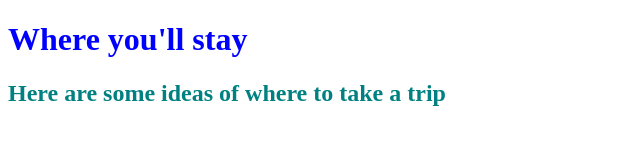
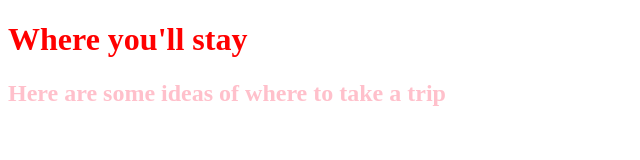
Before and after one commit to adamluchini/resort-website, a plain HTML site: page accomm.html in a window 1280 px wide. Shown: the whole page, without its empty margins (0-640 px from the left). Drawn offline with Linux system fonts and the light colour scheme.

Commit message:
Added red version for red-resort branch

```diff
--- a/accomm.html
+++ b/accomm.html
@@ -1,7 +1,7 @@
 <!DOCTYPE html>
 <html>
   <head>
-    <link href="css/blue.css" rel="stylesheet" type="text/css">
+    <link href="css/red.css" rel="stylesheet" type="text/css">
     <title>Where you'll stay</title>
   </head>
   <body>
```
Also changed, not shown: activity.html (+1 -1 lines), contact.html (+1 -1 lines), index.html (+1 -1 lines), pictures.html (+1 -1 lines), travel.html (+1 -1 lines).
